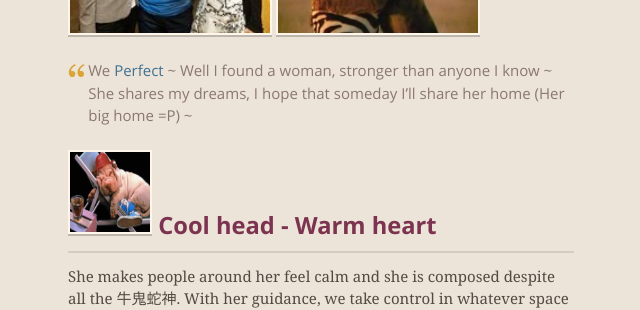
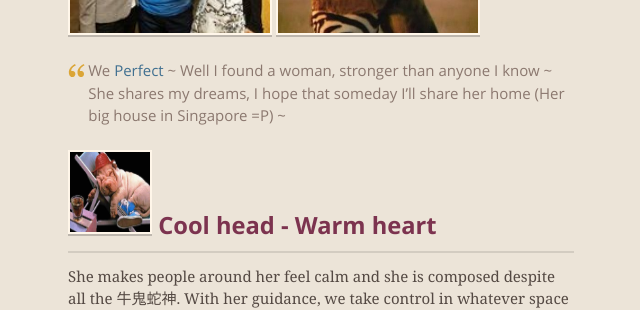
Before and after one commit to projectcinderella/projectcinderella.github.io, a Jekyll site: the page built from index.md, in a window 1280 px wide and 900 px high, scrolled down 731 px. Shown: the part 198-508 px from the top of the window, without its empty margins (319-959 px from the left). Built offline with Jekyll 4.4.1, drawn with Linux system fonts in a browser that asks for light colours; comment, search, counter and statistics services are not loaded.

Commit message:
Update index.md

```diff
--- a/index.md
+++ b/index.md
@@ -11,7 +11,7 @@ Has a great HEART that shows genuine care for people around her. She is generous
 <p><img src="https://raw.githubusercontent.com/projectcinderella/projectcinderella.github.io/master/assets/images/friendtoall.jpeg" alt="Example" width="200" height="200">
 <img src="https://raw.githubusercontent.com/projectcinderella/projectcinderella.github.io/master/assets/images/Compassion 1.png" alt="Example" width="200" height="200"></p>
 > We <a href="https://www.youtube.com/watch?v=eiDiKwbGfIY">Perfect</a> ~ Well I found a woman, stronger than anyone I know ~
-She shares my dreams, I hope that someday I'll share her home (Her big home =P) ~
+She shares my dreams, I hope that someday I'll share her home (Her big house in Singapore =P) ~
 
 #### <img src="https://raw.githubusercontent.com/projectcinderella/projectcinderella.github.io/master/assets/images/Zen 1.jpg" alt="Example" width="80" height="80"> Cool head - Warm heart
 She makes people around her feel calm and she is composed despite all the 牛鬼蛇神. With her guidance, we take control in whatever space that we operate, no matter in the middle of the highway or in a meeting with the most difficult person on earth. Her frequently used encouragement to herself and us, ZEN!!!!
```
